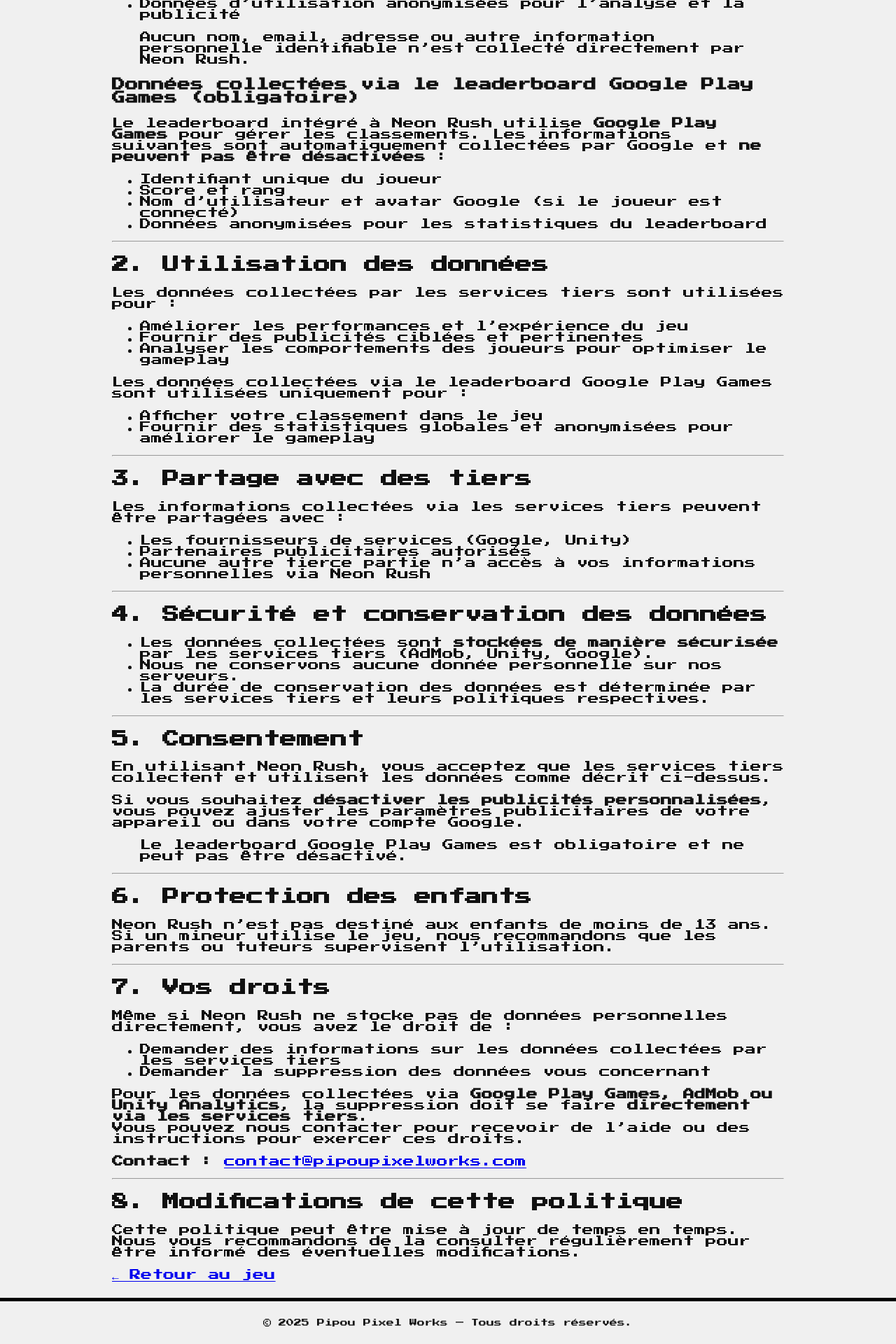
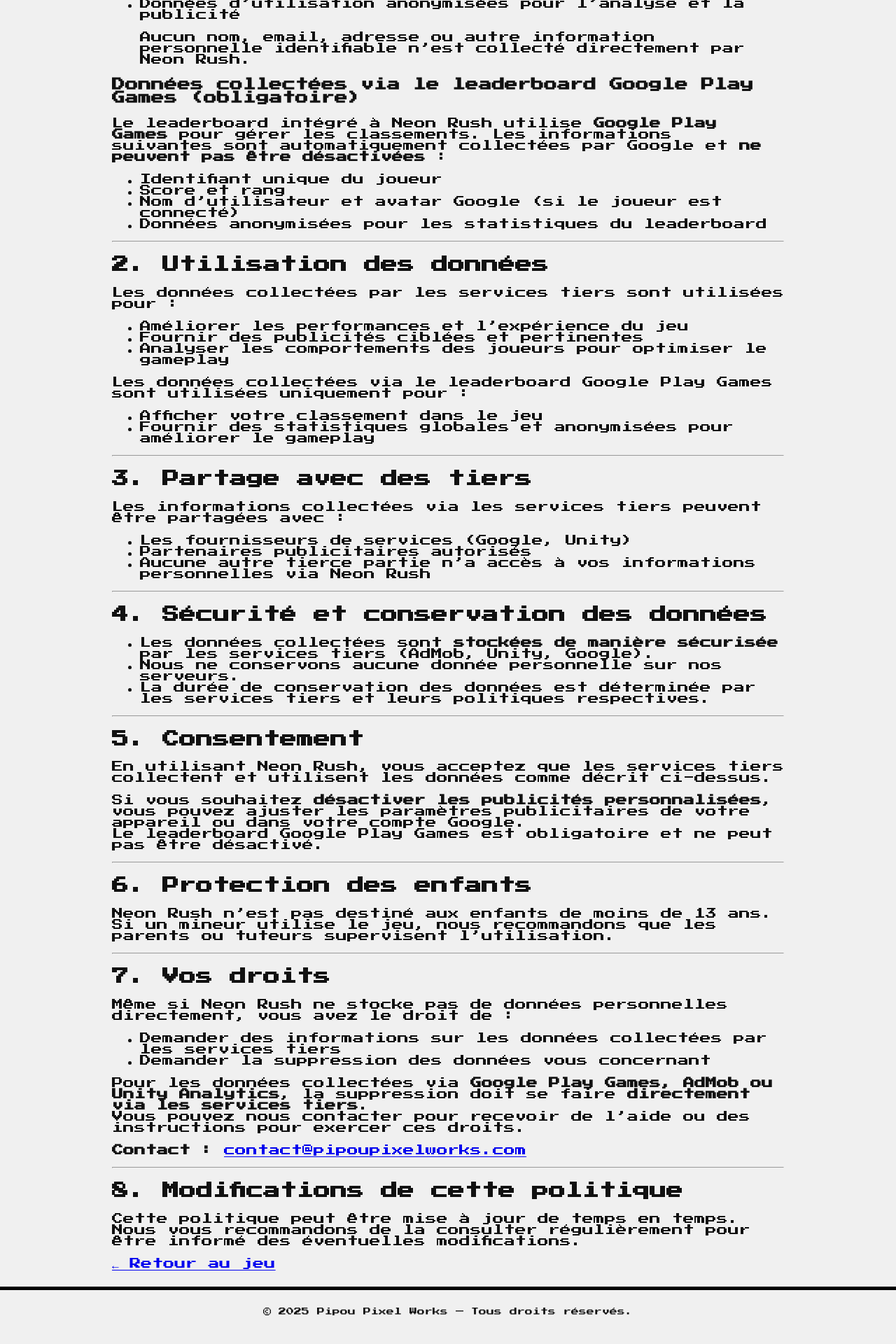
Before and after one commit to PipouPixelWorks/pipoupixelworks.github.io, a Jekyll site: the page built from privacy/neon-rush-privacy.md, in a window 1280 px wide. Shown: the part 712-2632 px from the top of the page at 70% size. Built offline with Jekyll 4.4.1, drawn with Linux system fonts in a browser that asks for light colours.

```diff
--- a/privacy/neon-rush-privacy.md
+++ b/privacy/neon-rush-privacy.md
@@ -77,7 +77,7 @@ Les informations collectées via les services tiers peuvent être partagées ave
 En utilisant Neon Rush, vous acceptez que les services tiers collectent et utilisent les données comme décrit ci-dessus.
 
 Si vous souhaitez **désactiver les publicités personnalisées**, vous pouvez ajuster les paramètres publicitaires de votre appareil ou dans votre compte Google.
-> Le leaderboard Google Play Games est obligatoire et ne peut pas être désactivé.
+Le leaderboard Google Play Games est obligatoire et ne peut pas être désactivé.
 
 ---
 
```
